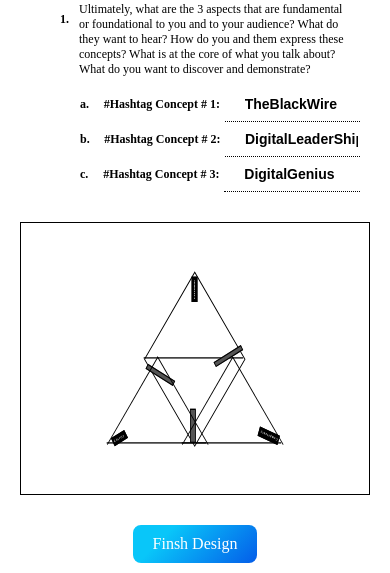
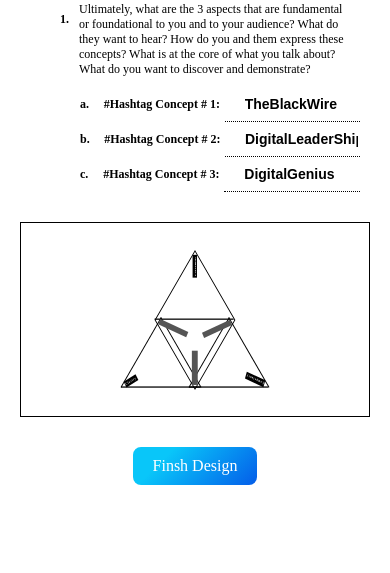
Before and after one commit to LuciferParas/digital-amps, a Flask app: page /creator/studio/ in a window 390 px wide. Shown: the part 1895-2468 px from the top of the page. After the commit the page ends 2380 px from the top, so only its background shows below. Run offline with Flask 2, Linux system fonts and the light colour scheme; some libraries are stand-ins or nearby versions.

Commit message:
design change

```diff
--- a/static/js/index.js
+++ b/static/js/index.js
@@ -254,7 +254,7 @@ $(document).ready(function(){
 
 
     $(".pop-up").click(function(){
-        $(".reg-outer-container").show();
+        $(".reg-outer-container").css({'display':'flex'});
     })
 
 
@@ -318,12 +318,13 @@ $(document).ready(function(){
                 beforeSend: function() {
                     $("#reg-form1").hide();
                     $(".form-head").text('');
-                    $(".loader").show();
+                    $(".reg-form-inner").css({"height":"40vh"})
+                    $(".load-cont").css({"display":'flex'});
                 },
                 success: function (data ){
-                    $(".loader").hide();
+                    $(".load-cont").css({"display":'none'});
                     $(".form-head").text('')
-                    $(".success-sec").show();
+                    $(".success-sec").css({"display":"flex"});
                     $(".download").append(`
                         <a href="${window.location.origin}/static/pdf/user_pdf/${JSON.parse(data).link}" download>click here</a> to download your design.
                     `)
@@ -331,14 +332,14 @@ $(document).ready(function(){
                 error: function(error) {
                     $("#reg-form1").show();
                     $(".form-head").empty().text("Enter Your Details To Finish Your Design")
-                    $(".loader").hide();
+                    $(".reg-form-inner").css({"height":"auto"})
+                    $(".load-cont").css({"display":'none'});
                     $(".error").empty().text("Some unrecognized error");
                 },
             })
        }
        return false;
     });
-
     $('.rf0').keyup(function(){
         $('.rf0').css({"border":"1px solid black"})
     })
--- a/static/styles/creatorStudio.css
+++ b/static/styles/creatorStudio.css
@@ -27,30 +27,31 @@
 .reg-outer-container {
   border: 1px solid black;
   background: rgb(0, 0, 0, 0.4);
+  width: 100vw;
   height: 100vh;
-  height: 100vw;
   position: fixed;
   top: 0;
   left: 0;
   z-index: 8;
   display: none;
+  justify-content: center;
+  align-items: center;
 }
 
 .reg-form {
   width: 50%;
   position: absolute;
-  top: 15%;
-  left: 25%;
   background: #fff;
   border-radius: 8px;
-  height: 500px;
 }
 
 .reg-form input {
   width: 100%;
-  padding: 10px 20px;
+  padding: 1.5% 3%;
   font-size: 16px;
   outline: none;
+  border-radius: 8px;
+  border: 1px solid black;
 }
 
 .cross {
@@ -93,6 +94,9 @@
   height: 50px;
   -webkit-animation: spin 2s linear infinite; /* Safari */
   animation: spin 2s linear infinite;
+}
+
+.load-cont {
   display: none;
 }
 
@@ -116,6 +120,12 @@
   }
   100% {
     transform: rotate(360deg);
+  }
+}
+
+@media (max-width: 768px) {
+  .reg-form input {
+    font-size: 12px;
   }
 }
 
@@ -143,4 +153,8 @@
   .question-container {
     width: 100%;
   }
+
+  .reg-form {
+    width: 90vw;
+  }
 }
--- a/static/styles/visual.css
+++ b/static/styles/visual.css
@@ -23,23 +23,24 @@
   position: relative;
   padding: 0;
   transform: rotate(45deg) skew(15deg, 15deg);
+  z-index: 1;
 }
 
 .head1 {
   width: 100%;
   transform: rotate(-45deg);
   position: absolute;
-  bottom: 12vw;
-  left: -2.9vw;
+  bottom: 65%;
+  left: -19%;
   text-align: center;
 }
 
 .head2 {
   width: 100%;
-  transform: rotate(135deg);
+  transform: rotate(-45deg);
   position: absolute;
-  bottom: 4.9vw;
-  left: 3.6vw;
+  bottom: 27%;
+  left: 19%;
   text-align: center;
 }
 
@@ -48,13 +49,16 @@
   border-bottom: 0.2vw solid black;
   transform: rotate(-45deg);
   position: absolute;
-  bottom: 9.6vw;
-  left: -4.5vw;
+  bottom: 49%;
+  left: -23.2%;
   text-align: center;
+  line-height: 10%;
+  padding-bottom: 3%;
 }
 
 .lr-line1 {
-  bottom: 10vw;
+  bottom: 50%;
+  left: -22%;
 }
 
 .line2 {
@@ -62,8 +66,8 @@
   text-align: center;
   transform: rotate(-90deg);
   position: absolute;
-  top: 8.7vw;
-  left: -9vw;
+  top: 46%;
+  left: -47%;
 }
 
 .line3 {
@@ -78,9 +82,9 @@
   width: 100%;
   text-align: center;
   position: absolute;
-  top: 9vw;
-  right: -9vw;
-  transform: rotate(90deg);
+  top: 47%;
+  right: -46%;
+  transform: rotate(-90deg);
 }
 
 .d-line2 {
@@ -89,12 +93,11 @@
   left: 0;
   text-align: center;
   position: absolute;
-  transform: rotate(-180deg);
 }
 
 .d-line1 {
   width: 27.8vw;
-  transform: rotate(135deg);
+  transform: rotate(-45deg);
   position: absolute;
   bottom: 8.4vw;
   left: -3.7vw;
@@ -109,8 +112,8 @@
   position: absolute;
   transform: rotate(225deg);
   letter-spacing: 0.05vw;
-  top: 1.2vw;
-  left: -0.3vw;
+  top: 6%;
+  left: -1.9%;
 }
 
 .extra2 {
@@ -120,8 +123,8 @@
   color: #fff;
   transform: rotate(285deg) skew(10deg, 10deg);
   letter-spacing: 0.2vw;
-  bottom: 3.3vw;
-  left: -0.5vw;
+  bottom: 15%;
+  left: -3.5%;
   text-align: center;
   position: absolute;
 }
@@ -134,8 +137,8 @@
   position: absolute;
   transform: rotate(-205deg) skew(-5deg, -5deg);
   letter-spacing: 0.2vw;
-  top: 1.3vw;
-  right: 1.4vw;
+  top: 7.5%;
+  right: 7%;
   text-align: center;
 }
 
@@ -146,8 +149,8 @@
   position: absolute;
   transform: rotate(-315deg);
   letter-spacing: 0.05vw;
-  right: -0.8vw;
-  bottom: 1.5vw;
+  right: -3%;
+  bottom: 10%;
   text-align: center;
 }
 
@@ -157,10 +160,10 @@
   background: #555555;
   color: #fff;
   position: absolute;
-  transform: rotate(165deg) skew(-10deg, -10deg);
+  transform: rotate(-20deg) skew(-10deg, -10deg);
   letter-spacing: 0.05vw;
-  left: 0.4vw;
-  bottom: 1.8vw;
+  left: 3%;
+  bottom: 12%;
 }
 
 .d-extra3 {
@@ -169,10 +172,10 @@
   background: #555555;
   color: #fff;
   position: absolute;
-  transform: rotate(105deg) skew(10deg, 10deg);
+  transform: rotate(-70deg) skew(10deg, 10deg);
   letter-spacing: 0.05vw;
-  right: -2.5vw;
-  top: 4.6vw;
+  right: -10.4%;
+  top: 25%;
 }
 
 .square2 {
@@ -182,8 +185,8 @@
   border-top: 0.3vw solid black;
   border-left: 0.3vw solid black;
   transform: rotate(45deg) skew(15deg, 15deg);
-  bottom: -2.8vw;
-  left: 3.6vw;
+  bottom: -5.4%;
+  left: 8%;
 }
 
 .square3 {
@@ -193,8 +196,8 @@
   border-top: 0.3vw solid black;
   border-left: 0.3vw solid black;
   transform: rotate(45deg) skew(15deg, 15deg);
-  bottom: -2.8vw;
-  right: 3.6vw;
+  bottom: -5.4%;
+  right: 8%;
 }
 
 .square2-inner,
@@ -208,189 +211,12 @@
   .head2c {
     margin-top: 130px;
   }
-  .h-auto {
-    height: 70vw;
-  }
-
-  .square1 {
-    width: 25vw;
-    height: 25vw;
-    border: 0.3vw solid black;
-    position: relative;
-    padding: 0;
-    transform: rotate(45deg) skew(15deg, 15deg);
-  }
-
-  .head1 {
-    width: 100%;
-    transform: rotate(-45deg);
-    position: absolute;
-    bottom: 17vw;
-    left: -5.5vw;
-    text-align: center;
-  }
-
-  .head2 {
-    width: 100%;
-    transform: rotate(135deg);
-    position: absolute;
-    bottom: 6vw;
-    left: 5vw;
-    text-align: center;
-  }
-
-  .line1 {
-    width: 34.9vw;
-    border-bottom: 0.2vw solid black;
-    transform: rotate(-45deg);
-    position: absolute;
-    bottom: 12vw;
-    left: -5.7vw;
-    text-align: center;
-  }
-
-  .lr-line1 {
-    bottom: 12.4vw;
-  }
-
-  .line2 {
-    width: 100%;
-    text-align: center;
-    transform: rotate(-90deg);
-    position: absolute;
-    top: 11.6vw;
-    left: -11.5vw;
-  }
-
-  .line3 {
-    width: 100%;
-    top: 0;
-    left: 0;
-    position: absolute;
-    text-align: center;
-  }
-
-  .d-line3 {
-    width: 100%;
-    text-align: center;
-    position: absolute;
-    top: 11.6vw;
-    right: -11.5vw;
-    transform: rotate(90deg);
-  }
-
-  .d-line2 {
-    width: 100%;
-    bottom: 0;
-    left: 0;
-    text-align: center;
-    position: absolute;
-    transform: rotate(-180deg);
-  }
-
-  .d-line1 {
-    width: 34.9vw;
-    transform: rotate(135deg);
-    position: absolute;
-    bottom: 11vw;
-    left: -5vw;
-    text-align: center;
-  }
-
-  .extra1 {
-    width: fit-content;
-    padding: 0.3vw;
-    border: 1px solid black;
-    position: absolute;
-    transform: rotate(225deg);
-    letter-spacing: 0.05vw;
-    top: 1.2vw;
-    left: -0.3vw;
-  }
-
-  .extra2 {
-    width: fit-content;
-    padding: 0.2vw;
-    border: 1px solid black;
-    position: absolute;
-    transform: rotate(285deg) skew(10deg, 10deg);
-    letter-spacing: 0.2vw;
-    bottom: 3.2vw;
-    left: -0.5vw;
-    text-align: center;
-  }
-
-  .extra3 {
-    width: fit-content;
-    padding: 0.2vw;
-    border: 1px solid black;
-    position: absolute;
-    transform: rotate(-205deg) skew(-5deg, -5deg);
-    letter-spacing: 0.2vw;
-    top: 1.3vw;
-    right: 1.4vw;
-    text-align: center;
-  }
-
-  .d-extra1 {
-    width: fit-content;
-    padding: 0.3vw;
-    border: 1px solid black;
-    position: absolute;
-    transform: rotate(-315deg);
-    letter-spacing: 0.05vw;
-    right: -0.4vw;
-    bottom: 1.2vw;
-  }
-
-  .d-extra2 {
-    width: fit-content;
-    padding: 0.3vw;
-    border: 1px solid black;
-    position: absolute;
-    transform: rotate(165deg) skew(-10deg, -10deg);
-    letter-spacing: 0.05vw;
-    left: 1vw;
-    bottom: 0.7vw;
-  }
-
-  .d-extra3 {
-    width: fit-content;
-    padding: 0.3vw;
-    border: 1px solid black;
-    position: absolute;
-    transform: rotate(105deg) skew(10deg, 10deg);
-    letter-spacing: 0.05vw;
-    right: -0.7vw;
-    top: 2.9vw;
-  }
 
   .square2 {
-    position: absolute;
-    width: 25vw;
-    height: 25vw;
-    border-top: 0.3vw solid black;
-    border-left: 0.3vw solid black;
-    transform: rotate(45deg) skew(15deg, 15deg);
-    bottom: 0.3vw;
-    left: 22.5vw;
+    left: 29%;
   }
 
   .square3 {
-    position: absolute;
-    width: 25vw;
-    height: 25vw;
-    border-top: 0.3vw solid black;
-    border-left: 0.3vw solid black;
-    transform: rotate(45deg) skew(15deg, 15deg);
-    bottom: 0.3vw;
-    right: 22.5vw;
-  }
-
-  .square2-inner,
-  .square3-inner {
-    width: 25vw;
-    height: 25vw;
-    position: relative;
+    right: 29%;
   }
 }
--- a/templates/creator_studio.html
+++ b/templates/creator_studio.html
@@ -1,60 +1,94 @@
-{% extends "base.html" %}
-{% block link %}<link rel="stylesheet" href="{{ url_for('static',filename='styles/creatorStudio.css') }}">
-<link rel="stylesheet" href="{{ url_for('static',filename='styles/visual.css') }}">{% endblock %}
-{% block title %}Digital A.M.P.S{% endblock %}
-{% block body %}
+{% extends "base.html" %} {% block link %}<link
+  rel="stylesheet"
+  href="{{ url_for('static',filename='styles/creatorStudio.css') }}"
+/>
+<link
+  rel="stylesheet"
+  href="{{ url_for('static',filename='styles/visual.css') }}"
+/>{% endblock %} {% block title %}Digital A.M.P.S{% endblock %} {% block body %}
 <div class="flex flex-center-center w100 p-small head2c">
-    <div class="flex w100 flex-center-center font-medium font-weight-medium txt-center p-small">
+  <div
+    class="
+      flex
+      w100
+      flex-center-center
+      font-medium font-weight-medium
+      txt-center
+      p-small
+    "
+  >
     Answer the AMPS Digital Strategy Framework Questions
   </div>
 </div>
-<div class="flex flex-center-center w100" >
-    <div class="flex-outer-container " style="width: 65%;">
-        <div class="flex-inner-container side-img" >
-            <img src="{{ url_for('static',filename='images/img.jpg') }}" alt="">
+<div class="flex flex-center-center w100">
+  <div class="flex-outer-container" style="width: 65%">
+    <div class="flex-inner-container side-img">
+      <img src="{{ url_for('static',filename='images/img.jpg') }}" alt="" />
     </div>
     <div class="flex-inner-container side-text font-normal font-weight-normal">
-            Here’s an example of what your Stratahedron will look like with all of your custom elements completed.
-            You complete each element by answering the following series of questions:
+      Here’s an example of what your Stratahedron will look like with all of
+      your custom elements completed. You complete each element by answering the
+      following series of questions:
     </div>
   </div>
 </div>
 <div class="flex-outer-container w100 p-small">
-    <div class="flex-inner-container question-container qa">
-    </div>
+  <div class="flex-inner-container question-container qa"></div>
   <div class="flex-inner-container question-container">
-            <div class="outer-box-container w100 flex flex-center-center h-auto" style="position: relative; border: 1px solid black;">
+    <div
+      class="outer-box-container w100 flex flex-center-center h-auto"
+      style="position: relative; border: 1px solid black"
+    >
       <div class="flex w100 flex-center-center">
         <div class="square1">
           <div class="head1 visual-font-large font-weight-medium l1"></div>
           <div class="line1 visual-font-medium font-weight-normal l2"></div>
           <div class="line2 visual-font-medium font-weight-normal l3"></div>
           <div class="line3 visual-font-medium font-weight-normal l4"></div>
-                        <div class="extra1 visual-font-small font-weight-medium ">Certainity</div>
+          <div class="extra1 visual-font-small font-weight-medium">
+            Certainity
+          </div>
           <div class="head2 visual-font-large font-weight-medium l5"></div>
           <div class="d-line1 visual-font-medium font-weight-normal l6"></div>
           <div class="d-line2 visual-font-medium font-weight-normal l7"></div>
           <div class="d-line3 visual-font-medium font-weight-normal l8"></div>
-                        <div class="d-extra1 visual-font-small1  l9" style="height: 2vw; width: 7vw;"></div>
-                        <div class="d-extra2 visual-font-small1  l10" style="height: 1.4vw; width: 10vw;"></div>
-                        <div class="d-extra3 visual-font-small1  l11" style="height: 1.4vw; width: 10vw;"></div>
+          <div
+            class="d-extra1 visual-font-small1 l9"
+            style="height: 2vw; width: 7vw"
+          ></div>
+          <div
+            class="d-extra2 visual-font-small1 l10"
+            style="height: 1.4vw; width: 10vw"
+          ></div>
+          <div
+            class="d-extra3 visual-font-small1 l11"
+            style="height: 1.4vw; width: 10vw"
+          ></div>
         </div>
-                    <div class="square3" >
+        <div class="square3">
           <div class="square3-inner">
             <div class="head1 visual-font-large font-weight-medium l12"></div>
-                            <div class="line1 visual-font-medium font-weight-normal lr-line1 l13"></div>
+            <div
+              class="line1 visual-font-medium font-weight-normal lr-line1 l13"
+            ></div>
             <div class="line2 visual-font-medium font-weight-normal l14"></div>
             <div class="line3 visual-font-medium font-weight-normal l15"></div>
-                            <div class="extra3 visual-font-small font-weight-medium">Competancy</div>
+            <div class="extra3 visual-font-small font-weight-medium">
+              Competancy
             </div>
           </div>
-                    <div class="square2" >
+        </div>
+        <div class="square2">
           <div class="square2-inner">
             <div class="head1 visual-font-large font-weight-medium l16"></div>
-                            <div class="line1 visual-font-medium font-weight-normal lr-line1 l17"></div>
+            <div
+              class="line1 visual-font-medium font-weight-normal lr-line1 l17"
+            ></div>
             <div class="line2 visual-font-medium font-weight-normal l18"></div>
             <div class="line3 visual-font-medium font-weight-normal l19"></div>
-                            <div class="extra2 visual-font-small font-weight-medium x">Clarity</div>
+            <div class="extra2 visual-font-small font-weight-medium x">
+              Clarity
+            </div>
           </div>
         </div>
       </div>
--- a/try.py
+++ /dev/null
@@ -1,5 +0,0 @@
-from pathlib import Path
-
-print(Path("./static/pdf/user_pdf/digital_apms_9562812188.pdf"))
-print(Path("./static/pdf/user_pdf/digital_apms_9562812188.pdf").stem)
-print(Path("amps.pdf").absolute())
```
Also changed, not shown: other parts of templates/creator_studio.html (+74 -25 lines), templates/instruction.html (+53 -38 lines). Lines whose indentation alone changed are shown as unchanged.
